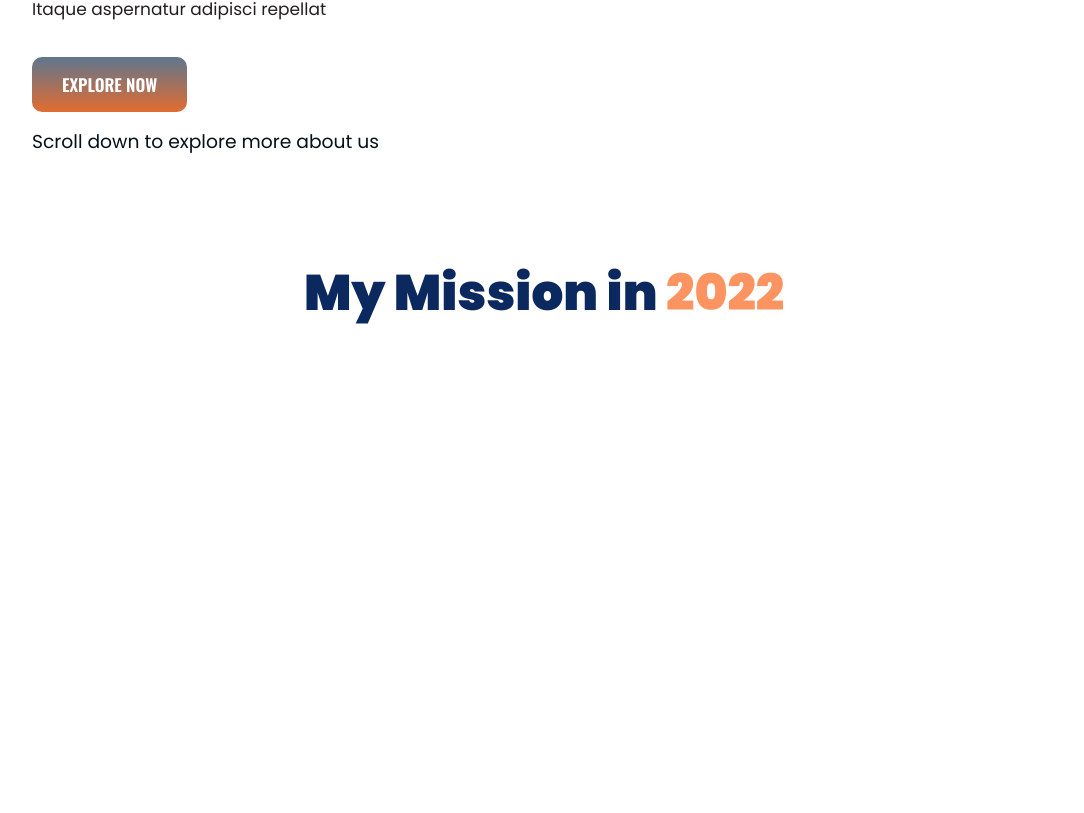
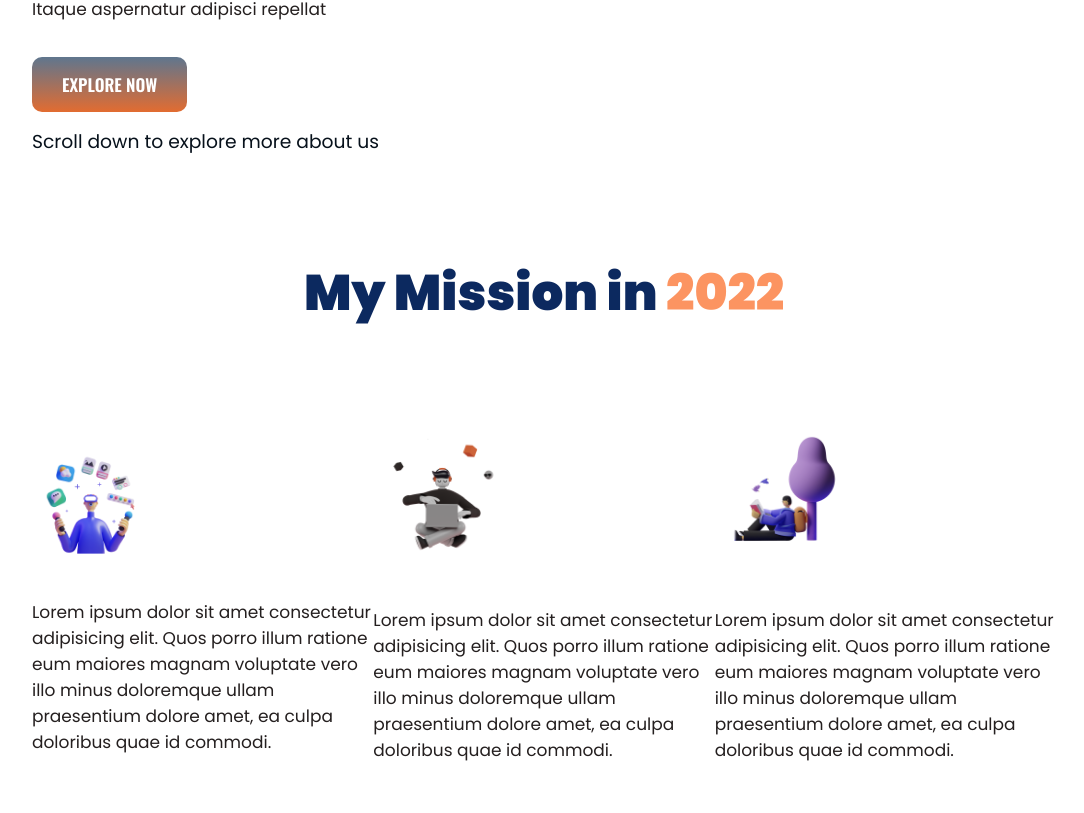
Before and after one commit to arifa-akter/milestone-1-assingment, a plain HTML site: page index.html in a window 1280 px wide. Shown: the part 434-1247 px from the top of the page, without its empty margins (96-1180 px from the left). Before the commit the page ends 815 px from the top, so only its background shows below. Drawn offline with nearby package versions, Linux system fonts and the light colour scheme.

```diff
--- a/css/style.css
+++ b/css/style.css
@@ -11,6 +11,7 @@ a {
     display: flex;
     width: 80%;
     margin: 0 auto;
+    justify-content: space-between;
 }
 
 /* ========== part-1 =========== */
@@ -91,3 +92,6 @@ a {
     text-align: center;
     padding-bottom: 50px;
 }
+.ill-img img{
+    width:40%;
+}
--- a/index.html
+++ b/index.html
@@ -35,10 +35,19 @@
        <section class="mission">
             <div class="mission-head  ">
                  <h2>My Mission in <span>2022</span></h2></div>
-           <div class="common-display">
-               <div class="common-display-item"></div>
-               <div class="common-display-item"></div>
-               <div class="common-display-item"></div>
+           <div class="common-disply">
+               <div class="common-display-item ill-img focuse-text">
+                   <img src="images/illustrator-1.png" alt=" illustrator">
+                   <p>Lorem ipsum dolor sit amet consectetur adipisicing elit. Quos porro illum ratione eum maiores magnam voluptate vero illo minus doloremque ullam praesentium dolore amet, ea culpa doloribus quae id commodi.</p>
+               </div>
+               <div class="common-display-item ill-img focuse-text ">
+                <img src="images/illustrator-2.png " alt=" illustrator">
+                <p>Lorem ipsum dolor sit amet consectetur adipisicing elit. Quos porro illum ratione eum maiores magnam voluptate vero illo minus doloremque ullam praesentium dolore amet, ea culpa doloribus quae id commodi.</p>
+               </div>
+               <div class="common-display-item focuse-text ill-img">
+                <img src="images/illustrator-3.png" alt=" illustrator">
+                <p>Lorem ipsum dolor sit amet consectetur adipisicing elit. Quos porro illum ratione eum maiores magnam voluptate vero illo minus doloremque ullam praesentium dolore amet, ea culpa doloribus quae id commodi.</p>
+               </div>
            </div>
        </section>
 </body>
```
